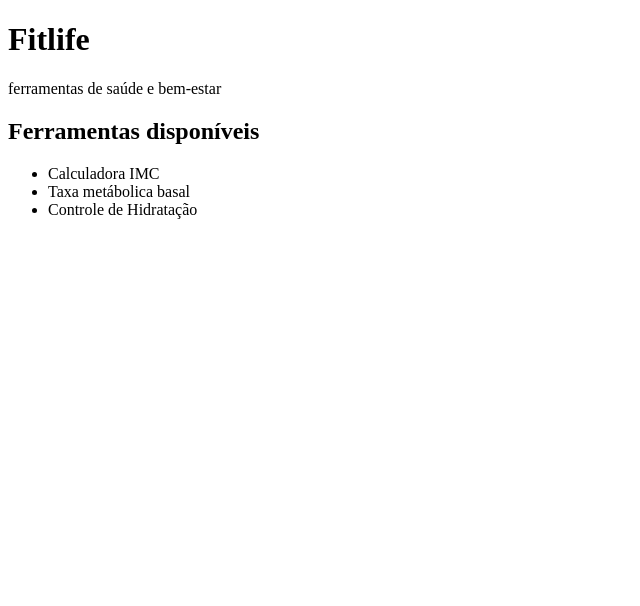
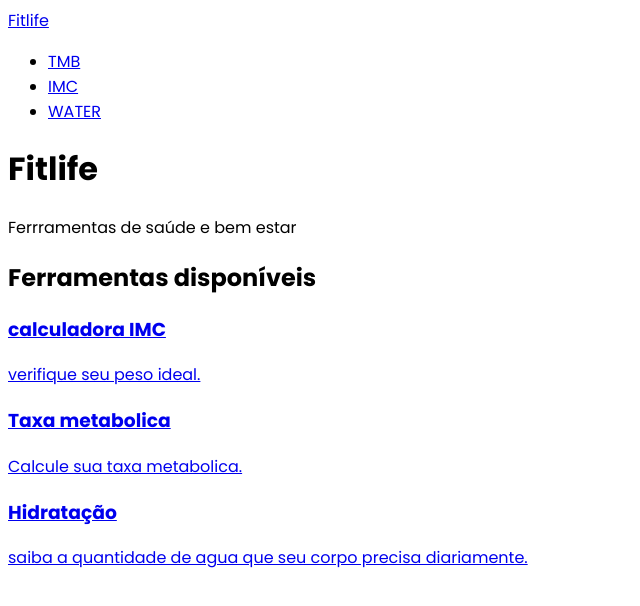
Before and after one commit to gabristavares/Site-teste, a plain HTML site: page index.html in a window 1280 px wide. Shown: the whole page, without its empty margins (0-640 px from the left). Drawn offline with Linux system fonts and the light colour scheme.

Commit message:
Add files via upload

```diff
--- a/index.html
+++ b/index.html
@@ -1,23 +1,65 @@
 <!DOCTYPE html>
-<html lang="pt-BR">
+<html lang="pt-br">
 <head>
     <meta charset="UTF-8">
-    <meta name="viewport" content="width=device-width, initial-scale=1.0">
-    <title>FitLife</title>
+    <meta name="viewport"
+    content="width=device-width, initial-scale=1.0">
+    <link rel="preconnect" href="https://fonts.googleapis.com">
+    <link rel="preconnect" href="https://fonts.gstatic.com" crossorigin>
+    <link href="https://fonts.googleapis.com/css2?family=Poppins:ital,wght@0,100;0,200;0,300;0,400;0,500;0,600;0,700;0,800;0,900;1,100;1,200;1,300;1,400;1,500;1,600;1,700;1,800;1,900&display=swap" rel="stylesheet">
+
+    <title>Fitlife</title>
 </head>
-<body>
+<body style="font-family: poppins">
+    <nav>
+
+        <a href="index.html">Fitlife</a>
+
+        <ul>
+            <li><a href="pages/tmb.html">TMB</a></li>
+            <li><a href="pages/imc.html">IMC</a></li>
+            <li><a href="pages/water.html">WATER</a></li>
+
+        </ul>
+
+    </nav>
+
+    <header>
+
     <h1>Fitlife</h1>
+    <p>Ferrramentas de saúde e bem estar</p>
 
-<p>ferramentas de saúde e bem-estar</p>
-<h2>Ferramentas disponíveis </h2>
-
-<ul>
-<li>Calculadora IMC</li>
-<li>Taxa metábolica basal </li>
-<li>Controle de Hidratação</li>
+    </header>
 
 
-</ul>
+    <main>
+
+
+
+        <section>
+            <h2>Ferramentas disponíveis</h2>
+
+            <a href="pages/imc.html">
+                <h3>calculadora IMC</h3>
+                <p>verifique seu peso ideal.</p>
+            </a>
+
+            <a href="pages/tmb.html">
+
+                <h3>Taxa metabolica</h3>
+                <p>Calcule sua taxa metabolica.</p>
+            </a>
+
+            <a href="pages/water.html">
+
+                <h3>Hidratação</h3>
+                <p>saiba a quantidade de agua que seu corpo precisa diariamente.</p>
+            </a>
+
+        </section>
+
+    </main>
 
 </body>
+
 </html>
```
Also changed, not shown: pages/imc.html (added, +39 -0 lines), pages/tmb.html (added, +38 -0 lines), pages/water.html (added, +38 -0 lines).
